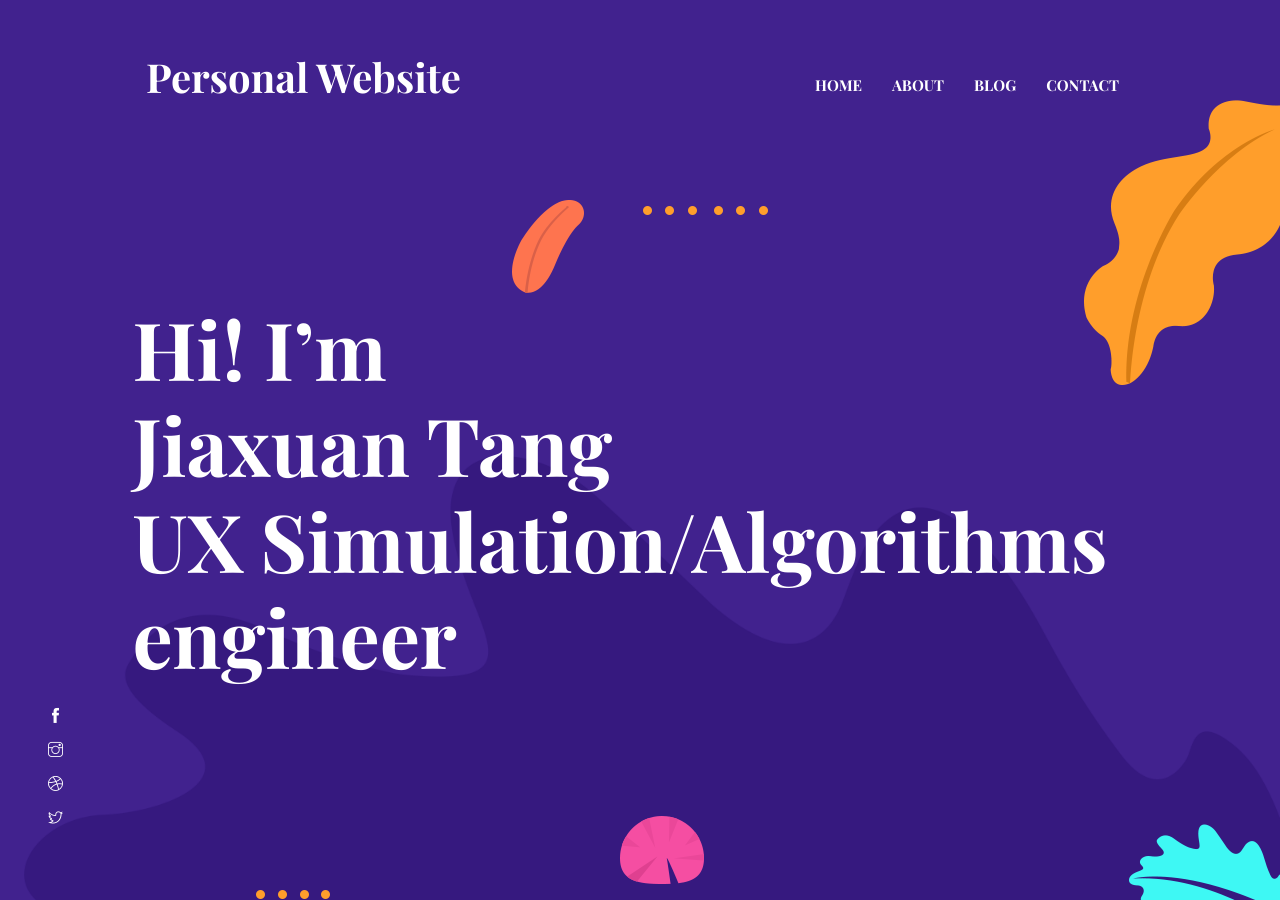
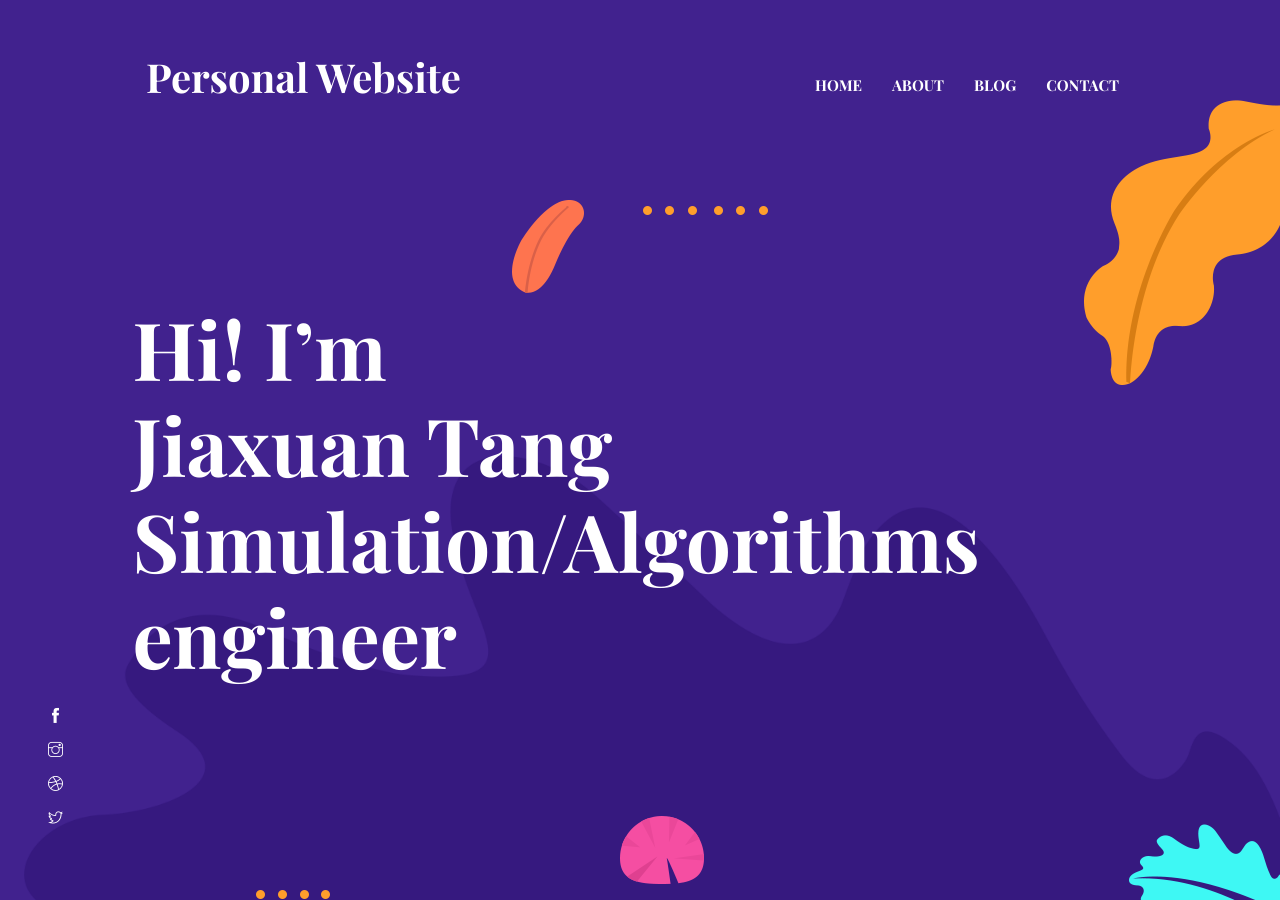
Before and after one commit to BIGTANGBRO/BIGTANGBRO.github.io, a Jekyll site: the page built from index.html, in a window 1280 px wide and 900 px high. Built offline with Jekyll 4.4.1, drawn with Linux system fonts in a browser that asks for light colours.

```diff
--- a/_data/settings.yml
+++ b/_data/settings.yml
@@ -36,7 +36,7 @@ disqus-identifier: # Add your shortname for Disqus Comment. For example mr-brown
 # Hero Section
 
 hero:
-  hero-title: Hi! I’m <br> Jiaxuan Tang <br> UX Simulation/Algorithms engineer
+  hero-title: Hi! I’m <br> Jiaxuan Tang <br> Simulation/Algorithms engineer
 
 social:
   - { icon: "ti-facebook", link: "#" }
```
